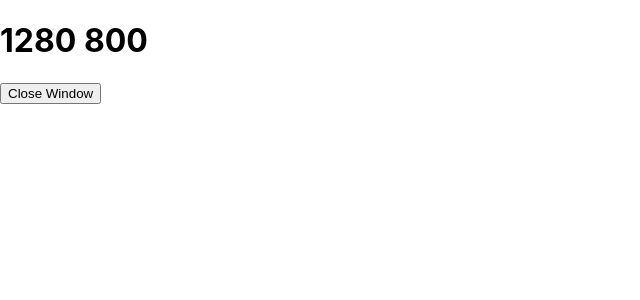
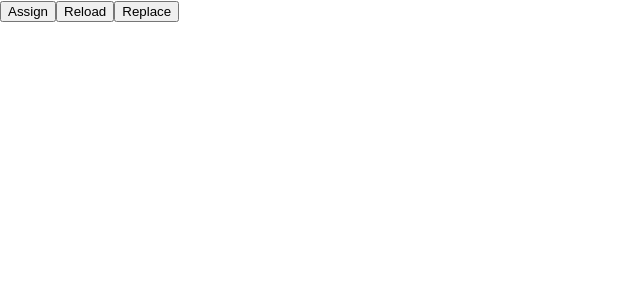
Before and after one commit to Sacvartello/react, a React (Create React App) app: page / in a window 1280 px wide. Shown: the top 300 px of the page, without its empty margins (0-640 px from the left). Built offline with nearby package versions, Linux system fonts and the light colour scheme.

Commit message:
location methods

```diff
--- a/src/components/BOMexmple/index.js
+++ b/src/components/BOMexmple/index.js
@@ -1,32 +1,13 @@
 import React from 'react';
 
 class BOM extends React.Component{
-    constructor(props) {
-        super(props)
-        this.state={
-            width:window.innerWidth,
-            height:window.innerHeight
-        }
-    }
-    componentDidMount(){
-        window.addEventListener('resize', this.changeScreen)
-    }
-    componentWillUnmount(){
-        window.removeEventListener('resize', this.changeScreen)
-    }
-    changeScreen=()=>{
-            this.setState({
-                width:window.innerWidth,
-                height:window.innerHeight
-            })
-    }
+
     render(){
         return (
             <div>
-                <h1>{this.state.width} {this.state.height}</h1>
-                <button onClick={()=>{
-                    window.close()
-                }}>Close Window</button>
+                <button onClick={()=>{window.location.assign('https://google.com')}}>Assign</button>
+                <button onClick={()=>{window.location.reload()}}>Reload</button>
+                <button onClick={()=>{window.location.replace('https://google.com')}}>Replace</button>
             </div>
         );
     }
```
